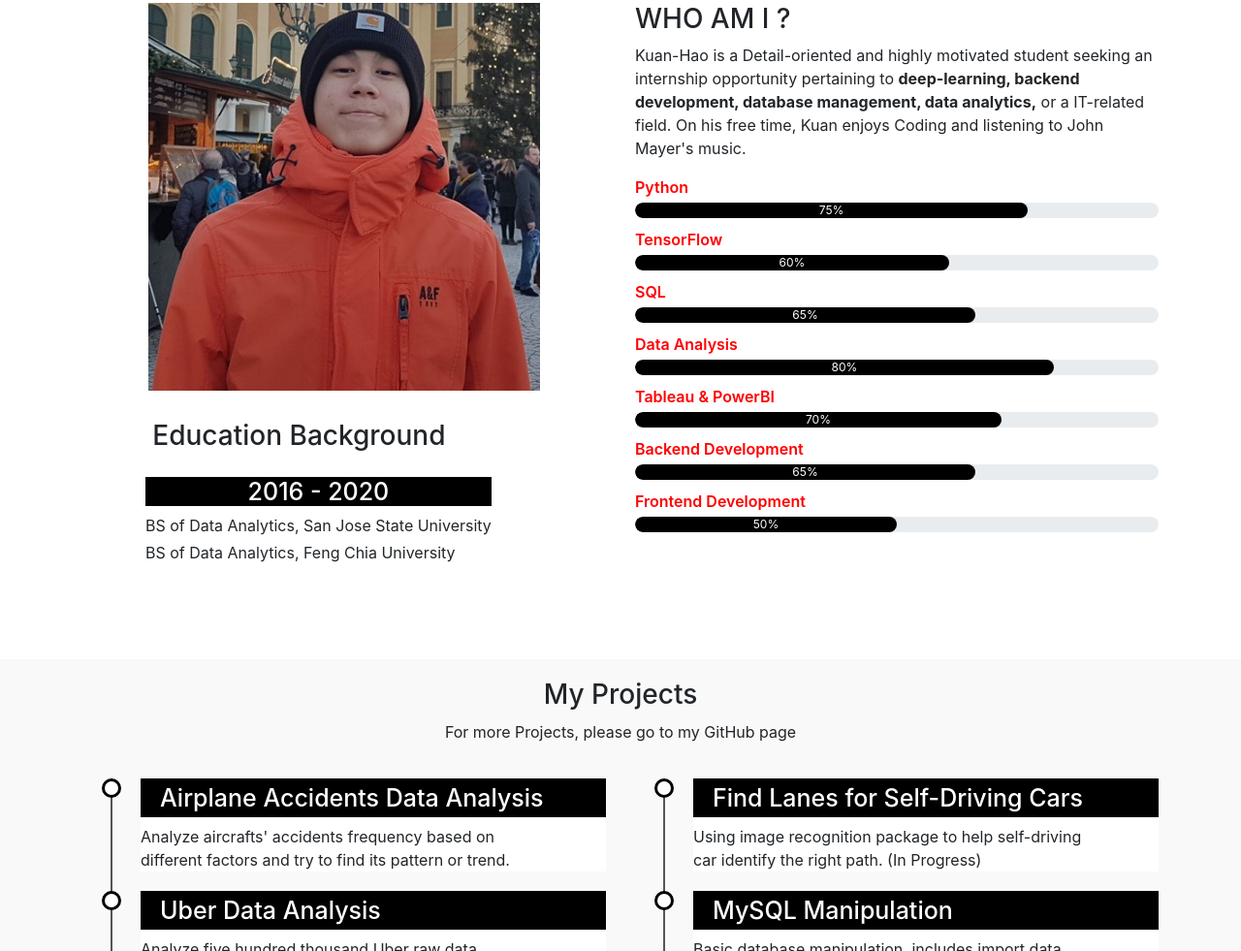
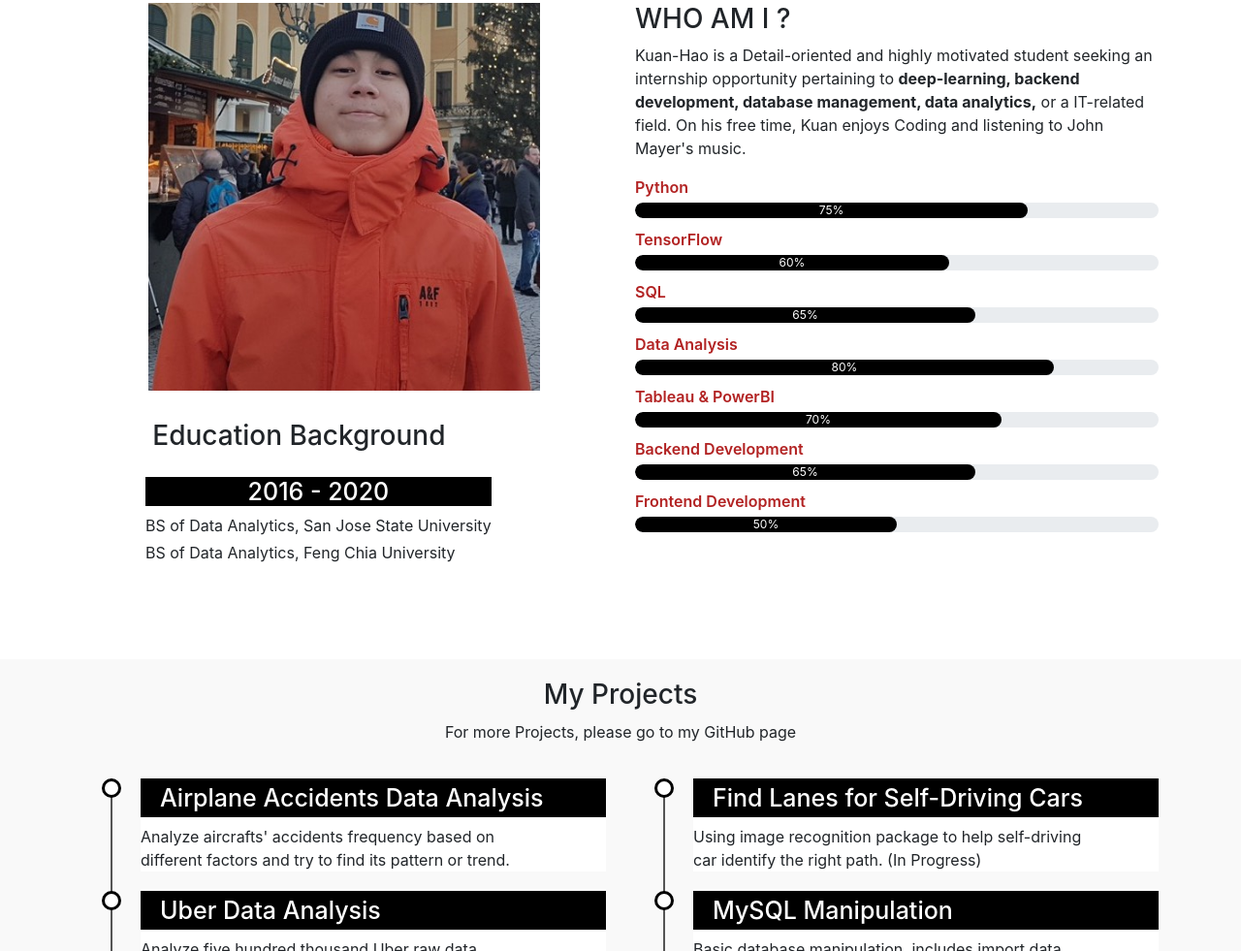
Before and after one commit to howardsuuu/My-personal-Website, a plain HTML site: page index.html in a window 1280 px wide. Shown: the part 973-1954 px from the top of the page at 97% size. Drawn offline with nearby package versions, Linux system fonts and the light colour scheme.

Commit message:
Add files via upload

```diff
--- a/style.css
+++ b/style.css
@@ -173,8 +173,9 @@ body
 .skills-bar p /*---索引 class= skills-bar 裡所有的 <p> ---*/
 {            /*--- 一次改動所有class= progress, progress-bar 的物件---*/
     margin-bottom: 4px;
+    color: firebrick;
     font-weight: 600;
-    color: red;
+
 }
 .progress
 {
```
